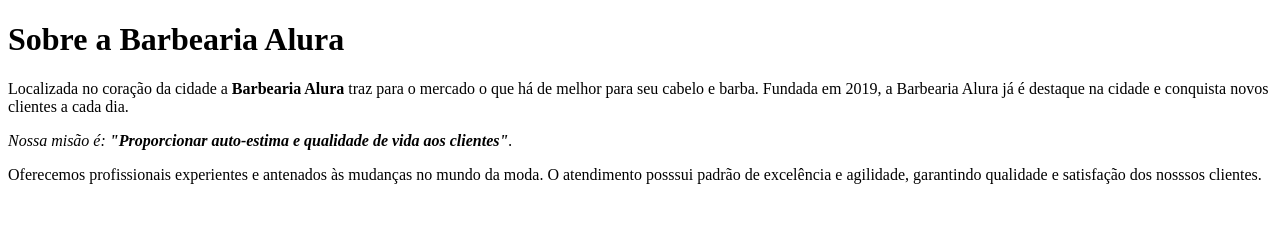
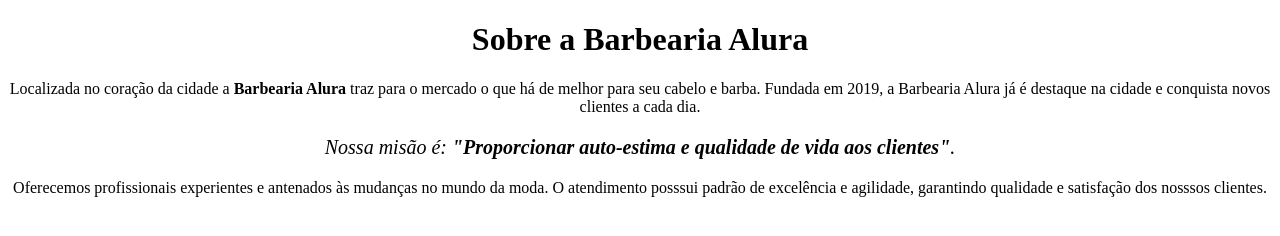
Before and after one commit to vihzsv/criandomeuprimeirosite, a plain HTML site: page index.html in a window 1280 px wide. Drawn offline with Linux system fonts and the light colour scheme.

Commit message:
aula 1 e 2

```diff
--- a/index.html
+++ b/index.html
@@ -1,12 +1,19 @@
 <!DOCTYPE html>
-<html>
-    <h1>Sobre a Barbearia Alura</h1>
+<html lang="pt-br">
+    <head>
+       <meta charset="UTF-8">
+     <title>Barbearia Alura</title>
+    </head>
 
-    <p>Localizada no coração da cidade a <strong>Barbearia Alura</strong> traz para o mercado o que há de melhor para seu cabelo e barba.
-    Fundada em 2019, a Barbearia Alura já é destaque na cidade e conquista novos clientes a cada dia.</p>
+    <body>
+        <h1 style="text-align: center">Sobre a Barbearia Alura</h1>
 
-    <p><em>Nossa misão é: <strong>"Proporcionar auto-estima e qualidade de vida aos clientes"</strong>.</em></p>
+        <p style="text-align: center">Localizada no coração da cidade a <strong>Barbearia Alura</strong> traz para o mercado o que há de melhor para seu cabelo e barba.
+        Fundada em 2019, a Barbearia Alura já é destaque na cidade e conquista novos clientes a cada dia.</p>
 
-    <p>Oferecemos profissionais experientes e antenados às mudanças no mundo da moda.
-    O atendimento posssui padrão de excelência e agilidade, garantindo qualidade e satisfação dos nosssos clientes.</p>
-</html>
+         <p style="font-size: 20px;text-align: center;"><em>Nossa misão é: <strong>"Proporcionar auto-estima e qualidade de vida aos clientes"</strong>.</em></p>
+
+        <p style="text-align: center" >Oferecemos profissionais experientes e antenados às mudanças no mundo da moda.
+         O atendimento posssui padrão de excelência e agilidade, garantindo qualidade e satisfação dos nosssos clientes.</p>
+     </body>
+ </html>
```
